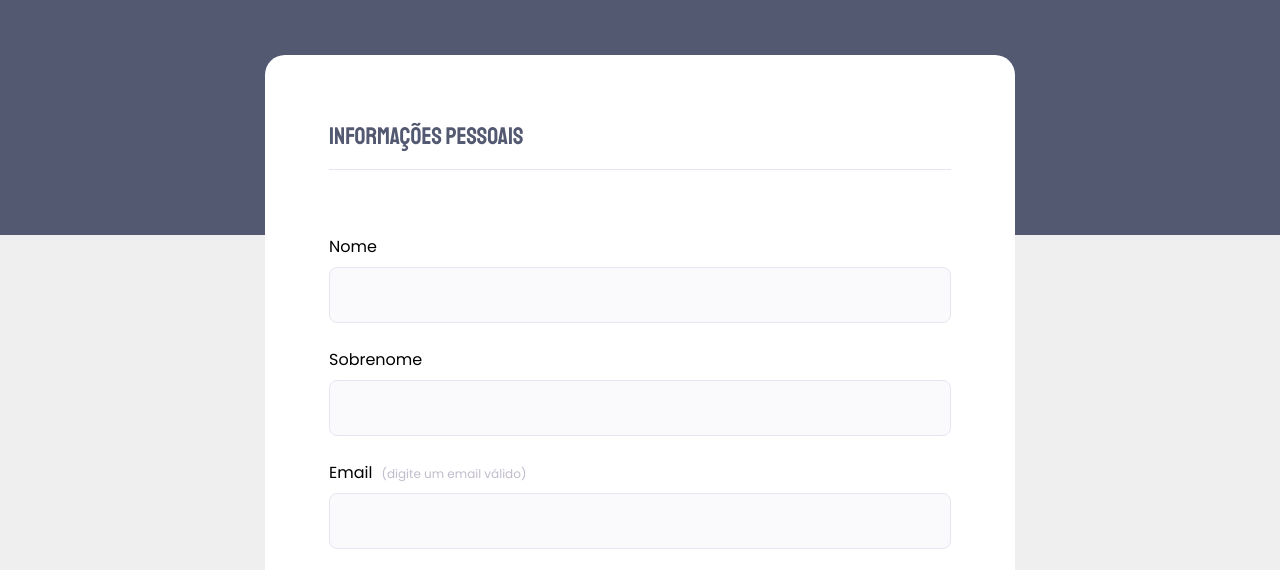
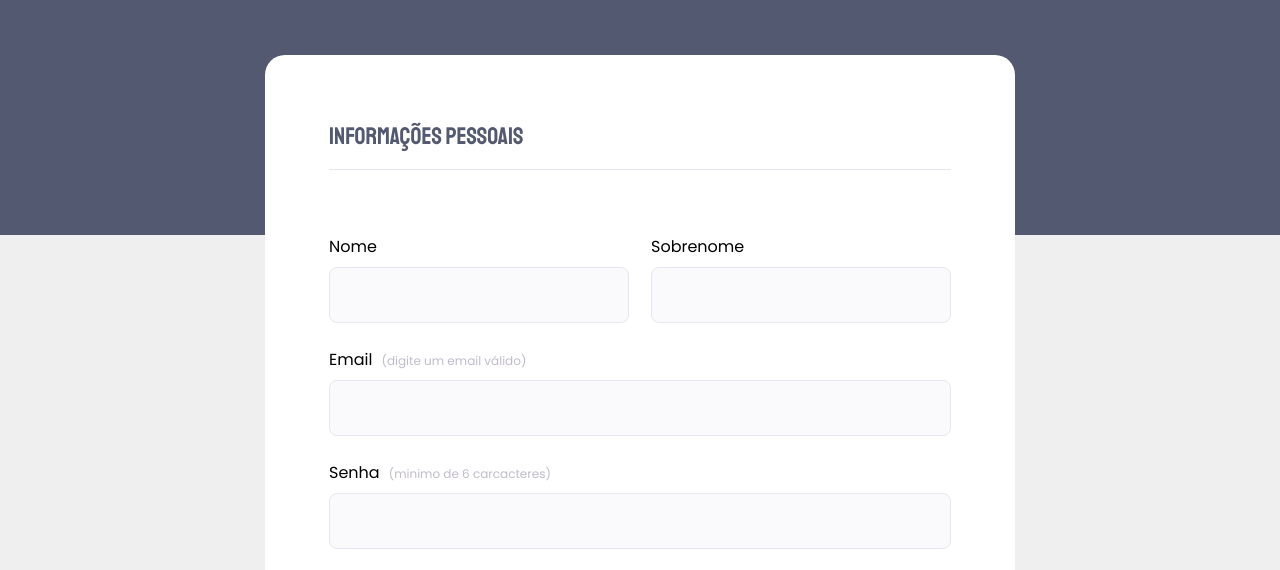
Before and after one commit to MaiconJGuedes/Form-Mentoria-2, a plain HTML site: page index.html in a window 1280 px wide. Shown: the part 201-771 px from the top of the page. Drawn offline with Linux system fonts and the light colour scheme.

Commit message:
segundo commit

```diff
--- a/index.html
+++ b/index.html
@@ -25,17 +25,17 @@
       <fieldset>
         <div class="fieldset-wrapper">
           <legend>Informações pessoais</legend>
-
+          <div class="col-2">
           <div class="input-wrapper">
             <label for="event-name">Nome</label>
-            <input type="text" id="event-name" required />
+            <input type="text"  id="event-name" required />
           </div>
 
           <div class="input-wrapper">
             <label for="event-secondname">Sobrenome</label>
             <input type="text" id="event-secondname" required />
           </div>
-
+        </div>
           <div class="input-wrapper">
             <label for="event-email">Email<span>(digite um email válido)</span></label>
             <input type="email" id="event-email" required/>
--- a/style.css
+++ b/style.css
@@ -113,10 +113,6 @@ fieldset legend {
 
 .input-wrapper input {
   margin-top: 8px;
-  left: 28.4%;
-  right: 28.4%;
-  top: 31.4%;
-  bottom: 65.7%;
   background: #FAFAFC;
   border: 1px solid #E6E6F0;
   border-radius: 8px;
@@ -124,12 +120,28 @@ fieldset legend {
   padding: 0 24px;
 }
 
+#event-name, #event-secondname{
+  width: 300px;
+}
+
+
 .input-wrapper label span {
   margin-left: 9.12px;
   font-weight: 400;
   font-size: 12px;
   line-height: 20px;
   color: #C1BCCC;
+}
+
+.col-2{
+  display: flex;
+  gap: 22px;
+  width: 300px;
+}
+
+.col-2 > div:nth-child(1){
+  width: 300px;
+  padding: 0;
 }
 
 .col-3{
@@ -143,11 +155,11 @@ fieldset legend {
 }
 
 .col-3 > div:nth-child(2){
-  width: 140px;
+  width: auto;
 }
 
 .col-3 > div:nth-child(3){
-  width: 140px;
+  width: auto;
 }
 
 footer {
```
